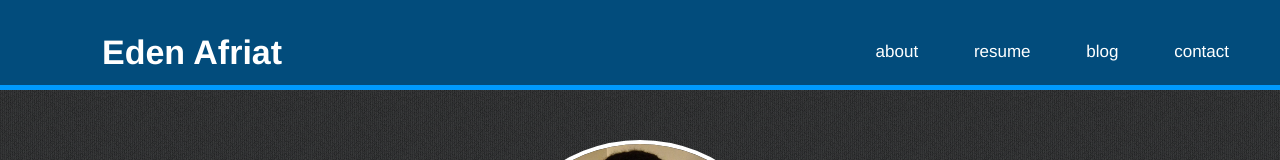
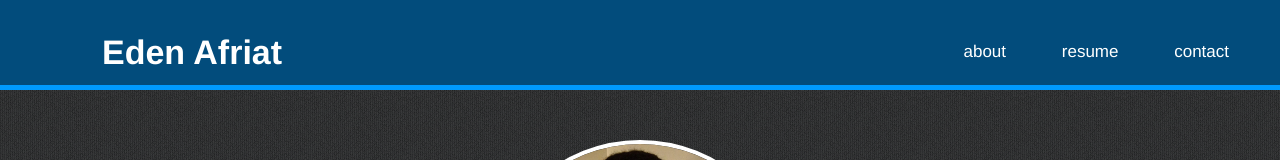
Before and after one commit to edenafriat/edenafriat.github.io, a plain HTML site: page index.html in a window 1280 px wide. Shown: the top 160 px of the page. Drawn offline with Linux system fonts and the light colour scheme.

Commit message:
delete blog

```diff
--- a/index.html
+++ b/index.html
@@ -12,7 +12,6 @@
 				<ul>
 					<a href="about.html"><li>about</li></a>
 					<a href="resume.pdf" target="_blank"><li>resume</li></a>
-					<a href="https://medium.com/@edenafriat"target="_blank"><li>blog</li></a>
 					<a href="contact.html"><li>contact</li></a>
 
 				</ul>
```
